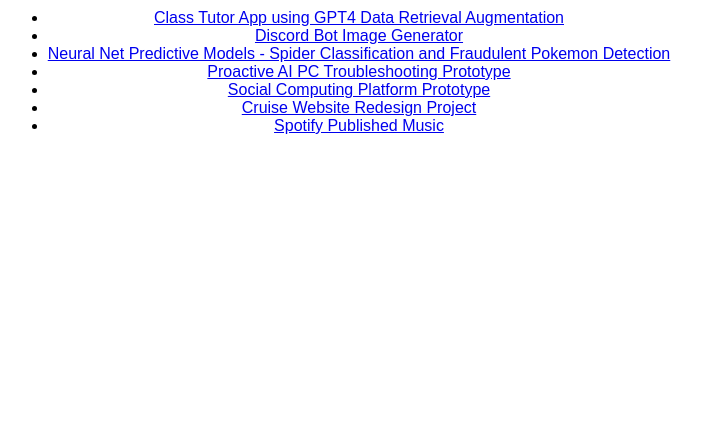
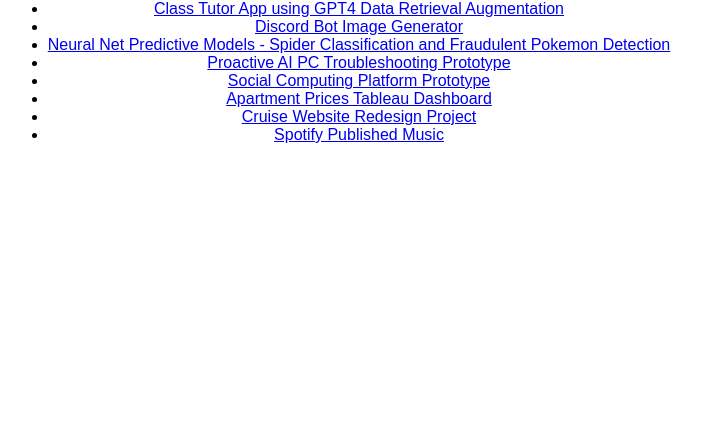
Before and after one commit to kisenera/projects, a plain HTML site: page index.html in a window 1280 px wide. Shown: the part 360-800 px from the top of the page, without its empty margins (301-1003 px from the left). Drawn offline with Linux system fonts and the light colour scheme.

Commit message:
Update index.html

```diff
--- a/index.html
+++ b/index.html
@@ -36,6 +36,8 @@
 
             <li><a href="https://sites.google.com/ucsd.edu/prompt-a-week2">Social Computing Platform Prototype</a></li>
 
+            <li><a href="https://sites.google.com/ucsd.edu/tabl/home?read_current=1">Apartment Prices Tableau Dashboard</a></li>
+
             <li><a href="cruisere.pdf">Cruise Website Redesign Project</a></li>
 
             <li><a href="https://open.spotify.com/artist/7lgJz65EivPNSgkGKmOuUd?si=648bdbc3ae314b99">Spotify Published Music</a></li>
```
